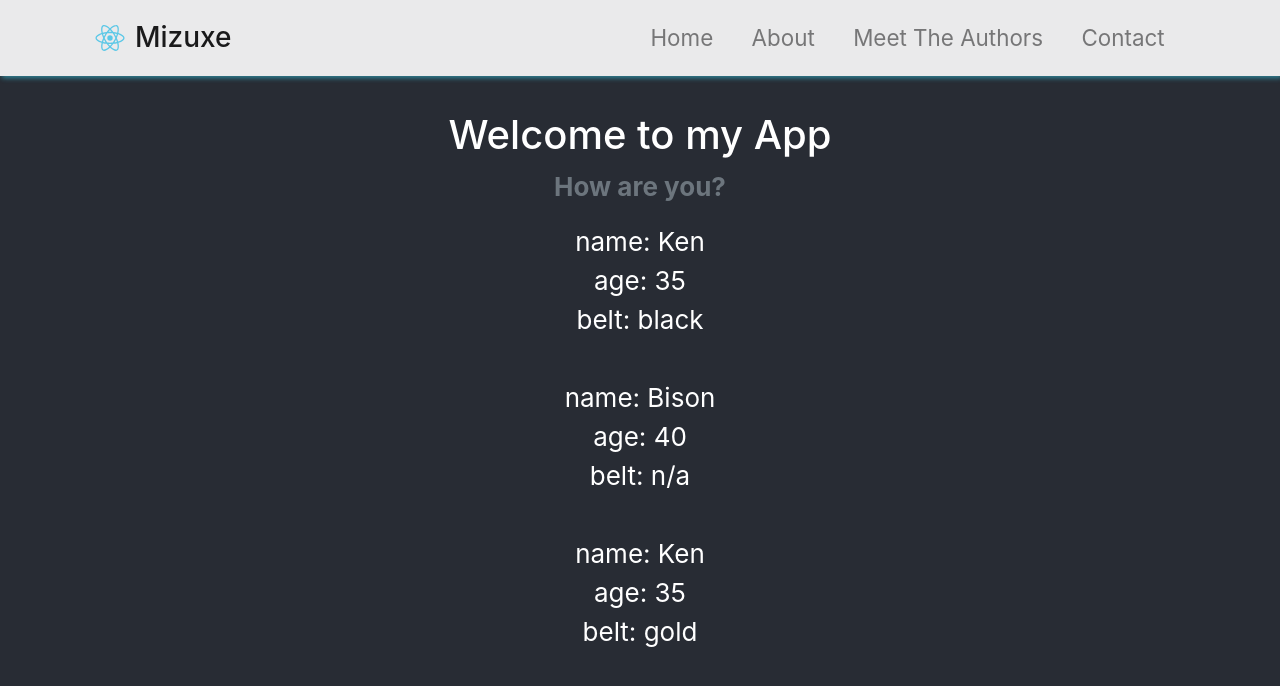
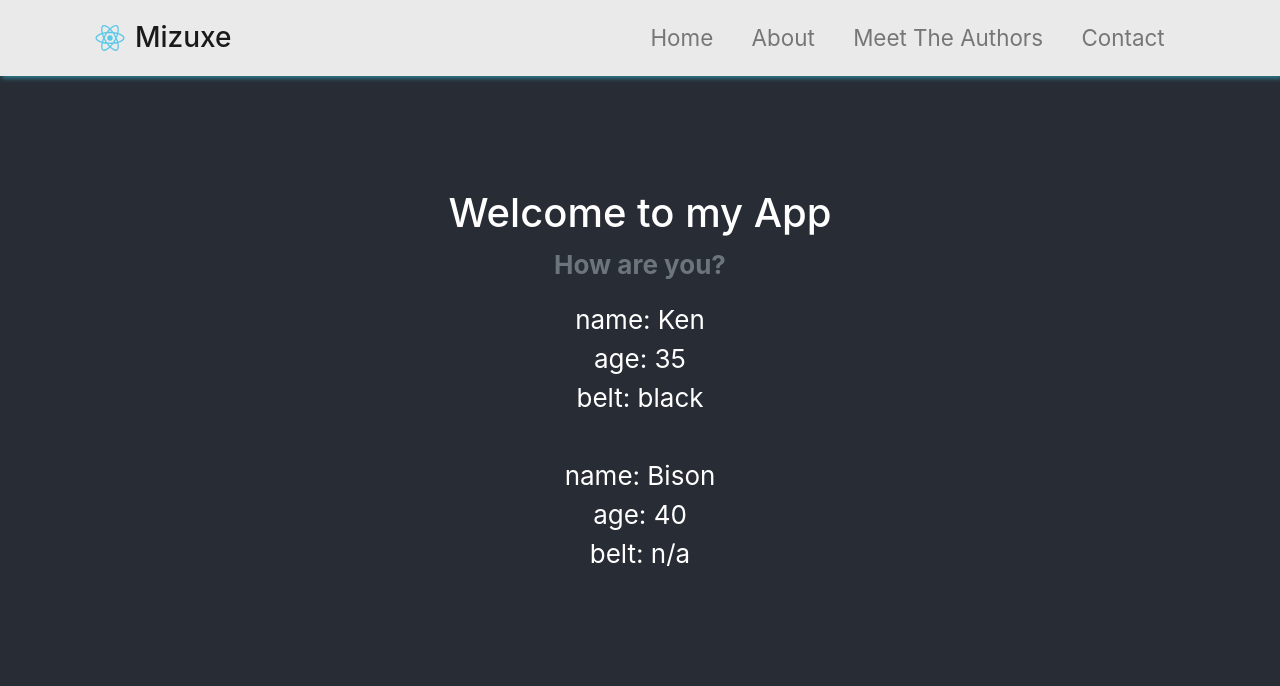
Before and after one commit to shophk/learnReactjs, a React (Create React App) app in the folder projects/my-app/: page / in a window 1280 px wide. Shown: the top 686 px of the page. Built offline with nearby package versions, Linux system fonts and the light colour scheme.

Commit message:
revised using operational operator

```diff
--- a/projects/my-app/src/App.js
+++ b/projects/my-app/src/App.js
@@ -11,7 +11,7 @@ class App extends Component {
     ninjas: [
       { name: 'Ken', age: '35', belt: 'black', id: 1 },
       { name: 'Bison', age: '40', belt: 'n/a', id: 2 },
-      { name: 'Ken', age: '35', belt: 'gold', id: 3 }
+      { name: 'Ken', age: '25', belt: 'gold', id: 3 }
     ]
   };
   render() {
--- a/projects/my-app/src/components/Ninja.js
+++ b/projects/my-app/src/components/Ninja.js
@@ -1,22 +1,52 @@
-import React, { Component } from 'react';
+import React from 'react';
 
-class Ninja extends Component {
-  render() {
-    console.log(this.props);
+const Ninja = ({ ninjas }) => {
+  // const ninjaList = ninjas.map(ninja => {
+  //   if (ninja.age > 25)
+  //     return (
+  //       <div className="ninja" key={ninja.id}>
+  //         <div> name: {ninja.name}</div>
+  //         <div>age: {ninja.age}</div>
+  //         <div> belt: {ninja.belt}</div>
+  //         <br />
+  //       </div>
+  //     );
+  // });
+  // return <div className="ninja-list">{ninjaList}</div>;
 
-    //destructure
-    const { ninjas } = this.props;
-    const ninjaList = ninjas.map(ninja => {
   return (
+    <div className="ninja-list">
+      {ninjas.map(ninja => {
+        return ninja.age > 30 ? (
           <div className="ninja" key={ninja.id}>
             <div> name: {ninja.name}</div>
             <div>age: {ninja.age}</div>
             <div> belt: {ninja.belt}</div>
             <br />
           </div>
+        ) : null;
+      })}
+    </div>
   );
-    });
-    return <div className="ninja-list">{ninjaList}</div>;
-  }
-}
+};
+
+// class Ninja extends Component {
+//   render() {
+//     console.log(this.props);
+
+//     //destructure
+//     const { ninjas } = this.props;
+//     const ninjaList = ninjas.map(ninja => {
+//       return (
+//         <div className="ninja" key={ninja.id}>
+//           <div> name: {ninja.name}</div>
+//           <div>age: {ninja.age}</div>
+//           <div> belt: {ninja.belt}</div>
+//           <br />
+//         </div>
+//       );
+//     });
+//     return <div className="ninja-list">{ninjaList}</div>;
+//   }
+// }
 export default Ninja;
```
Also changed, not shown: 1 other file (tests, documents, lock files or other folders). Lines whose indentation alone changed are shown as unchanged.
